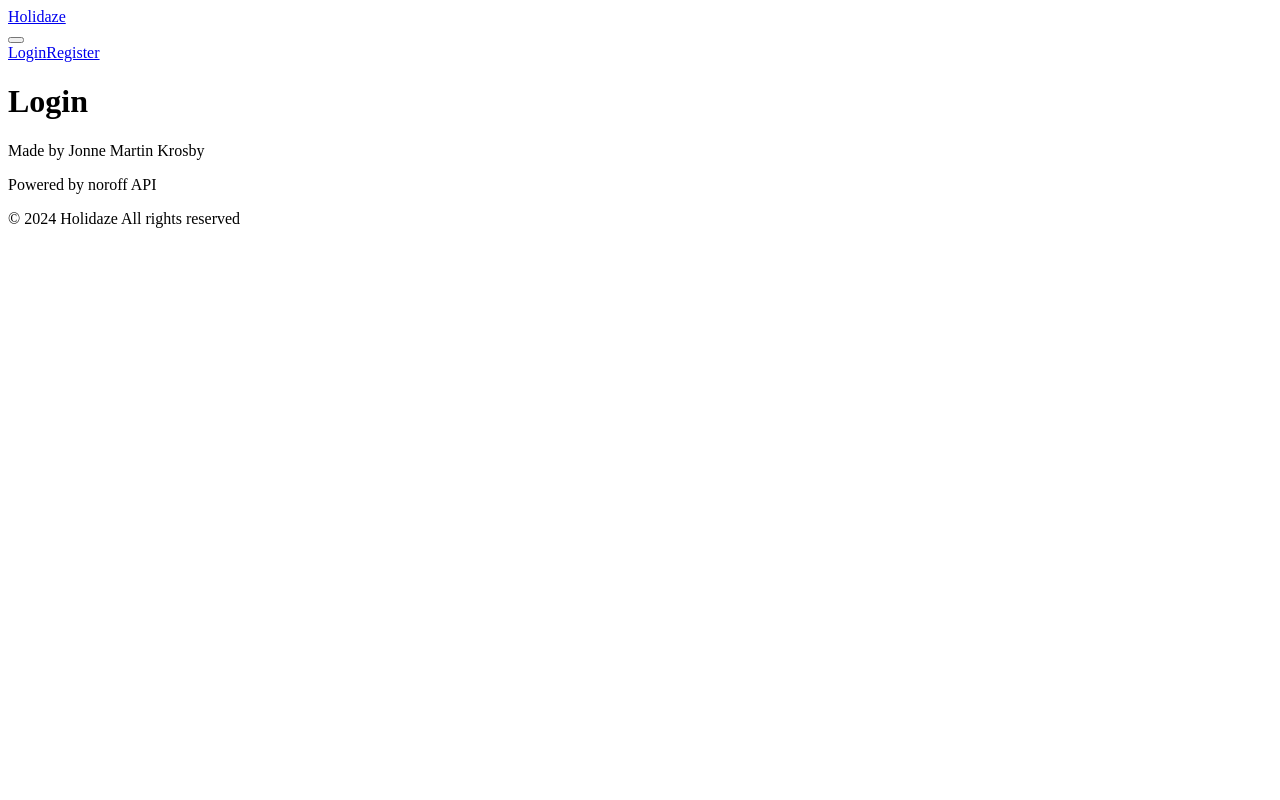
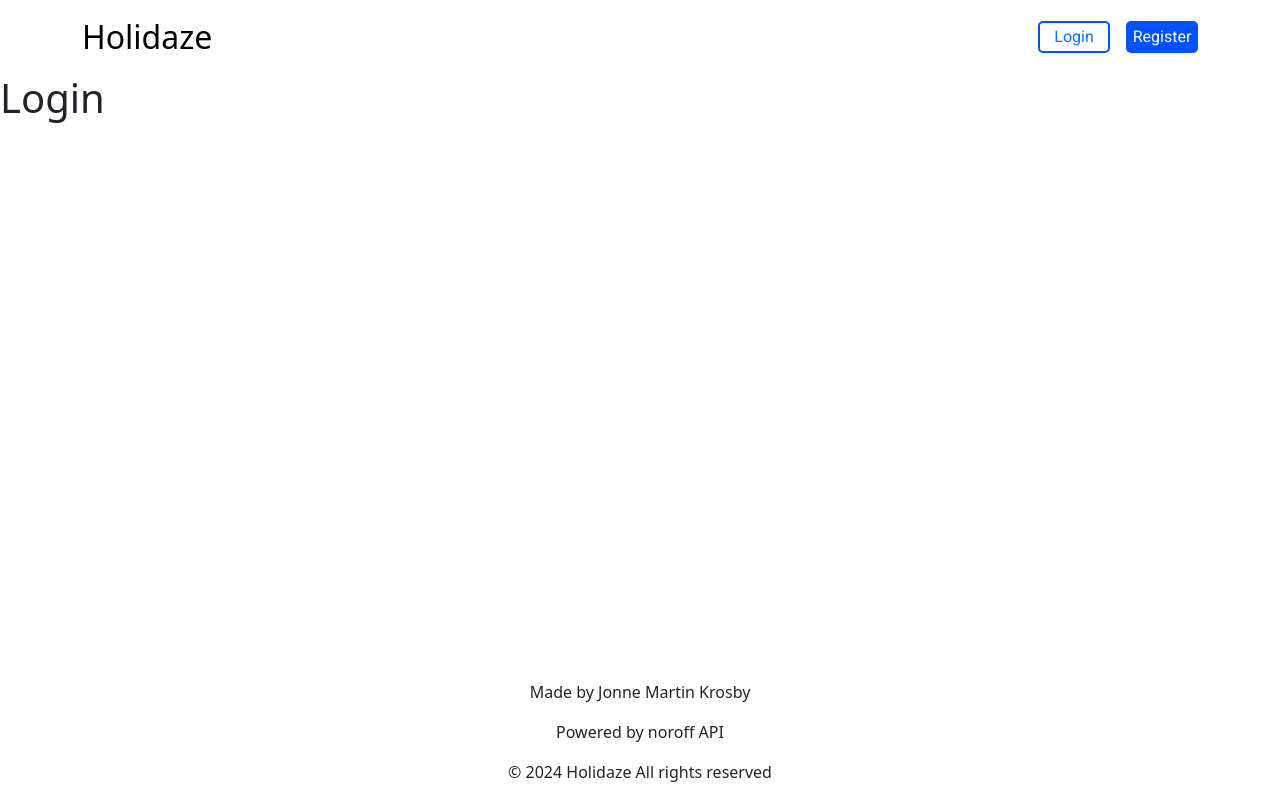
Before and after one commit to jonnebonde/Project_Exam_2, a React (Vite) app: page /Login in a window 1280 px wide. Built offline with nearby package versions, Linux system fonts and the light colour scheme.

Commit message:
Revert "removed bootstrap"
This reverts commit fd935069cc7ae62421fc68bf279d368a085d4f74.

```diff
--- a/index.html
+++ b/index.html
@@ -7,6 +7,13 @@
       href="https://fonts.googleapis.com/css2?family=Poppins:wght@400;600&family=Roboto:wght@400;700&display=swap"
       rel="stylesheet"
     />
+    <link
+      rel="stylesheet"
+      href="https://cdn.jsdelivr.net/npm/bootstrap@5.3.2/dist/css/bootstrap.min.css"
+      integrity="sha384-T3c6CoIi6uLrA9TneNEoa7RxnatzjcDSCmG1MXxSR1GAsXEV/Dwwykc2MPK8M2HN"
+      crossorigin="anonymous"
+    />
+
     <meta name="viewport" content="width=device-width, initial-scale=1.0" />
     <title>Vite + React</title>
   </head>
--- a/package.json
+++ b/package.json
@@ -13,7 +13,9 @@
   },
   "dependencies": {
     "@tanstack/react-query": "^5.54.1",
+    "bootstrap": "^5.3.3",
     "react": "^18.3.1",
+    "react-bootstrap": "^2.10.4",
     "react-dom": "^18.3.1",
     "react-router-dom": "^6.26.1",
     "zustand": "^4.5.5"
--- a/src/main.jsx
+++ b/src/main.jsx
@@ -1,6 +1,7 @@
 import { StrictMode } from "react";
 import { createRoot } from "react-dom/client";
 import App from "./App.jsx";
+import "./sass/styles.scss";
 import { BrowserRouter } from "react-router-dom";
 import { QueryClientProvider, QueryClient } from "@tanstack/react-query";
 
--- /dev/null
+++ b/src/sass/partials/_base.scss
@@ -0,0 +1,14 @@
+html,
+body {
+  height: 100%;
+}
+
+#root {
+  display: flex;
+  flex-direction: column;
+  height: 100%;
+}
+
+.wrapper {
+  flex: 1 0 auto;
+}
--- /dev/null
+++ b/src/sass/partials/_header.scss
@@ -0,0 +1,56 @@
+.navbar {
+  background-color: getColour(secondary-background-color) !important;
+
+  &-brand {
+    color: getColour(black);
+  }
+
+  &-nav {
+    .nav-link-login,
+    .nav-link-register {
+      display: block;
+      font-family: roboto;
+      border-radius: 5px;
+      width: 72px;
+      height: 32px;
+      text-decoration: none;
+      display: grid;
+      place-items: center;
+    }
+
+    .nav-link-login {
+      background-color: getColour(white) !important;
+      border: 2px solid getColour(primary-color) !important;
+      margin-right: 1rem;
+
+      @media screen and (max-width: get-breakpoint(sm)) {
+        margin-right: 0;
+        margin-bottom: 1rem;
+      }
+    }
+
+    .nav-link-register {
+      background-color: getColour(primary-color) !important;
+      color: getColour(white) !important;
+    }
+
+    @media screen and (max-width: get-breakpoint(sm)) {
+      position: absolute;
+      width: 100%;
+      left: 0;
+      right: 0;
+      display: grid;
+      place-items: center;
+      background-color: getColour(white) !important;
+      padding: 1rem;
+    }
+  }
+
+  a {
+    text-align: center;
+
+    &:hover {
+      text-decoration: underline;
+    }
+  }
+}
--- /dev/null
+++ b/src/sass/partials/_variables.scss
@@ -0,0 +1,39 @@
+$colours: (
+  primary-background-color: rgba(245, 245, 245, 1),
+  secondary-background-color: rgba(255, 255, 255, 0.6),
+  white: #ffffff,
+  black: #000000,
+  primary-color: rgba(0, 81, 255, 1),
+  error-message-color: rgba(232, 76, 60, 1),
+  success-message-color: rgba(46, 204, 113, 1),
+);
+
+@function getColour($colour, $alpha: 1) {
+  $original-color: map-get($colours, $colour);
+  @if $alpha != 1 {
+    @return rgba(
+      red($original-color),
+      green($original-color),
+      blue($original-color),
+      $alpha
+    );
+  } @else {
+    @return $original-color;
+  }
+}
+
+$grid-breakpoints: (
+  xs: 0,
+  sm: 320px,
+  md: 768px,
+  lg: 992px,
+  xl: 1200px,
+  xxl: 1400px,
+);
+
+@function get-breakpoint($breakpoint) {
+  @return map-get($grid-breakpoints, $breakpoint);
+}
+
+$font-primary: "Poppins", sans-serif;
+$font-secondary: "Roboto", serif;
--- /dev/null
+++ b/src/sass/styles.scss
@@ -0,0 +1,8 @@
+// Import all of Bootstrap's CSS
+
+@import "partials/_variables";
+@import "bootstrap/scss/bootstrap";
+@import "_custom";
+
+@import "partials/_base";
+@import "partials/_header";
```
Also changed, not shown: src/sass/_custom.scss (added), 1 other file (tests, documents, lock files or other folders).
